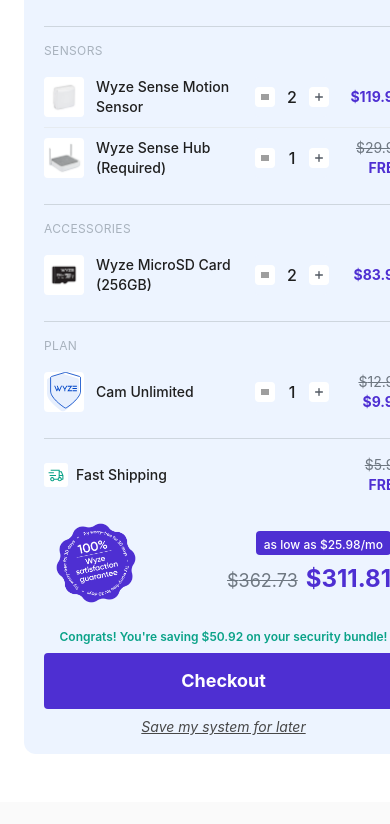
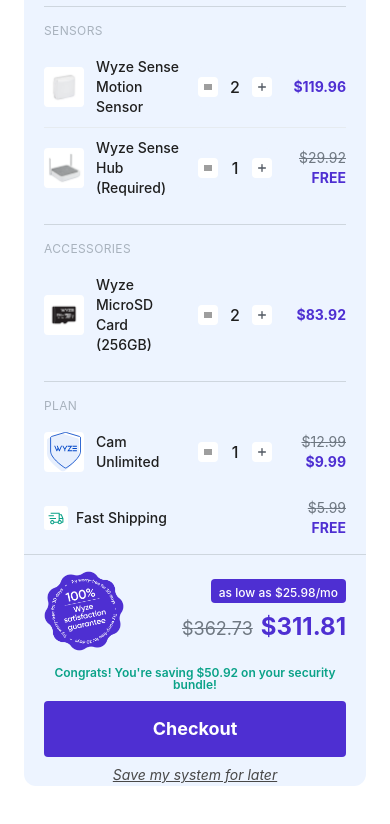
Before and after one commit to Kmg11/bundle-builder, a React (Vite) app: page / in a window 390 px wide. Shown: the part 1815-2639 px from the top of the page. Before the commit the page ends 2617 px from the top, so only its background shows below. Built offline with nearby package versions, Linux system fonts and the light colour scheme; grey boxes are pictures that could not be loaded.

Commit message:
fix: responsive issues in review panel

```diff
--- a/src/App.tsx
+++ b/src/App.tsx
@@ -87,8 +87,6 @@
           })}
         </div>
 
-        {/* Review panel */}
-        <div className="w-[399px] shrink-0">
         <ReviewPanel
           items={reviewItems}
           subtotal={subtotal}
@@ -99,7 +97,6 @@
           onSave={handleSave}
           onCheckout={handleCheckout}
         />
-        </div>
       </div>
 
       {/* Toast */}
--- a/src/components/ReviewPanel.tsx
+++ b/src/components/ReviewPanel.tsx
@@ -77,9 +77,12 @@
     .filter((g) => g.items.length > 0);
 
   return (
-    <aside className="w-full rounded-xl bg-surface">
+    <aside className="rounded-xl bg-surface w-full xl:w-[400px] shrink-0 flex flex-col md:flex-row xl:flex-col">
+      <div className='flex-1'>
         <header className="px-4 pt-4">
-        <h3 className="text-xs font-medium tracking-[0.16em] uppercase text-muted mb-6">Review</h3>
+          <h3 className="hidden xl:block text-xs font-medium tracking-[0.16em] uppercase text-muted mb-6">
+            Review
+          </h3>
 
           <div className="px-1">
             <h2 className="text-[22px] font-semibold text-dark leading-tight tracking-wide">
@@ -92,7 +95,7 @@
           </div>
         </header>
 
-      <div className="px-5 pb-4 space-y-4 mt-2.5">
+        <div className="px-5 space-y-4 mt-2.5">
           {grouped.map((group) => (
             <div key={group.category}>
               <div className="text-xs font-normal tracking-[0.03em] uppercase text-category pt-4 pb-2 border-t border-divider">
@@ -111,8 +114,6 @@
             </div>
           ))}
 
-        {/* Shipping row + satisfaction badge + checkout */}
-        <div className="pt-4 border-t border-divider">
           <div className="flex items-center justify-between mb-4">
             <div className="flex items-center gap-2">
               <img src="/images/icon-shipping.svg" alt="" width={24} height={24} />
@@ -121,10 +122,14 @@
 
             <Price price={0} compareAtPrice={5.99} variant="review" />
           </div>
+        </div>
+      </div>
 
+      <div className="px-5 pt-4 border-t border-divider flex-1">
         {/* Satisfaction badge */}
-          <div className="flex items-center justify-between gap-3 mb-4 p-3 rounded-xl">
-            <div className="w-20 h-20 rounded overflow-hidden flex-shrink-0">
+        <div className="flex flex-1 flex-row md:flex-col xl:flex-row items-center md:items-stretch xl:items-center justify-between gap-3 mb-4 rounded-xl">
+          <div className="flex items-center gap-6">
+            <div className="w-20 h-20 md:w-32 md:h-32 xl:w-20 xl:h-20 rounded overflow-hidden">
               <img
                 src="/images/satisfaction-badge.png"
                 alt="Satisfaction Guaranteed"
@@ -132,8 +137,17 @@
               />
             </div>
 
-            <div className="flex flex-col items-end">
-              <div className="px-2 rounded-sm mb-2 bg-primary">
+            <div className="hidden md:flex xl:hidden flex-col gap-2">
+              <h4 className="text-md text-dark font-bold">30-day hassle-free returns</h4>
+
+              <p className="text-md text-dark">
+                If you're not totally in love with the product, we will refund you 100%.
+              </p>
+            </div>
+          </div>
+
+          <div className="flex flex-1 flex-col md:flex-row xl:flex-col items-end md:items-center xl:items-end gap-2 justify-between">
+            <div className="px-2 rounded-sm bg-primary">
               <span className="text-xs font-medium text-white">
                 as low as ${monthlyEstimate}/mo
               </span>
@@ -168,7 +182,6 @@
           Save my system for later
         </button>
       </div>
-      </div>
     </aside>
   );
 };
```
Lines whose indentation alone changed are shown as unchanged.
